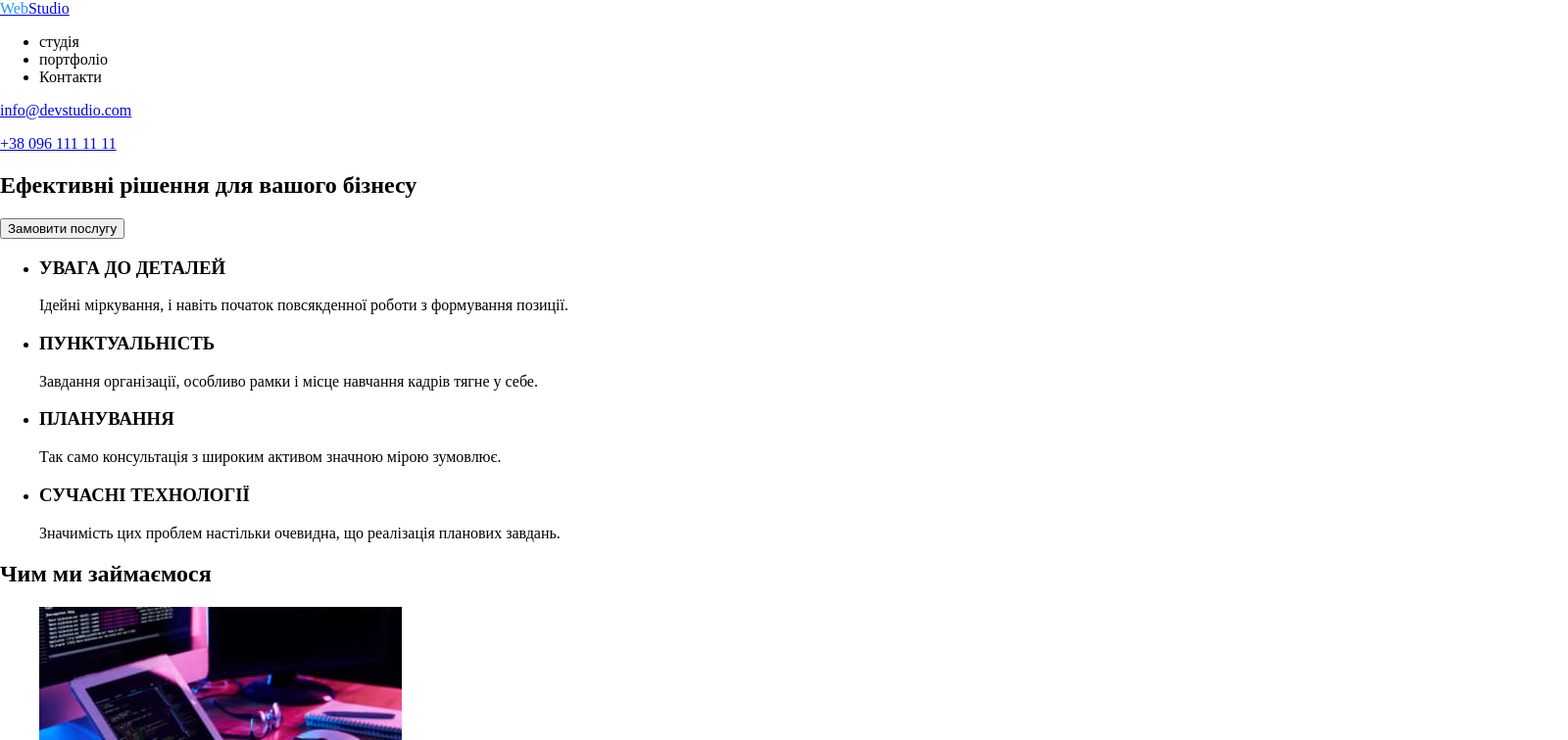
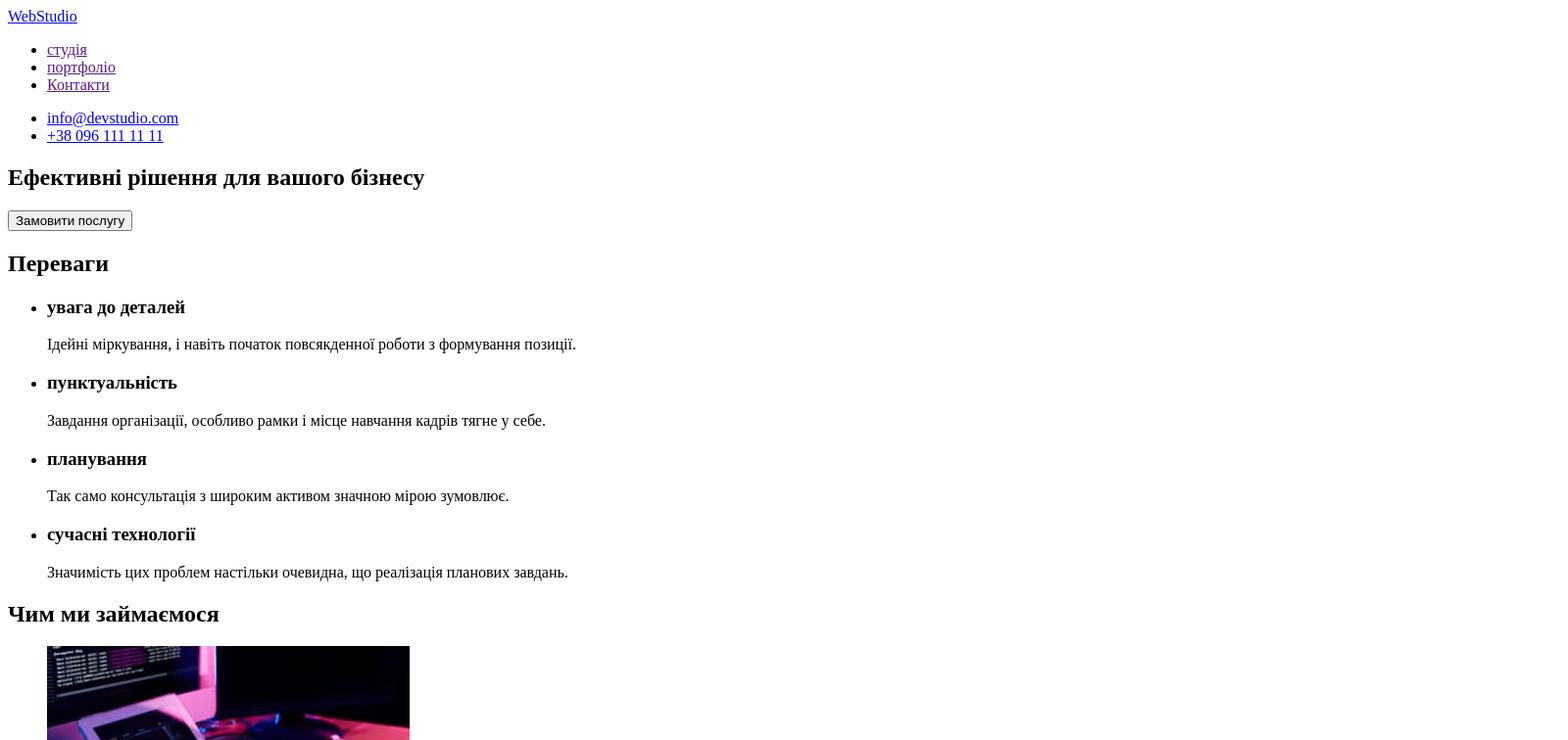
Before and after one commit to MaximKarlov/goit-markup-hw-01, a plain HTML site: page index.html in a window 1280 px wide. Shown: the top 756 px of the page at 98% size, 1600 px wide, since content can reach past the window. Drawn offline with Linux system fonts and the light colour scheme.

Commit message:
update after remsrks

```diff
--- a/index.html
+++ b/index.html
@@ -14,46 +14,50 @@
     <title>Студія</title>
 </head>
 
-<body class="main">
+<body>
     <header>
-
         <!-- navigation section -->
-        <a href="index.html"><span class="logo">Web</span>Studio</a>
         <nav>
+            <a href="index.html">Web<span>Studio</span></a>
             <ul>
-                <li>студія</li>
-                <li>портфоліо</li>
-                <li>Контакти</li>
+                <li><a href="">студія</a></li>
+                <li><a href="">портфоліо</a></li>
+                <li><a href="">Контакти</a></li>
             </ul>
         </nav>
-        <a href="mailto:info@devstudio.com">info@devstudio.com </a>
-        <p><a href="tel:+380961111111">+38 096 111 11 11</a></p>
+        <ul>
+            <li><a href="mailto:info@devstudio.com">info@devstudio.com </a></li>
+            <li><a href="tel:+380961111111">+38 096 111 11 11</a></li>
+        </ul>
+    </header>
+
+
+    <main>
 
         <!-- Zamovutu poslygy -->
         <section>
             <h1>Ефективні рішення для вашого бізнесу</h1>
             <button type="button">Замовити послугу</button>
         </section>
-    </header>
 
-    <main>
         <!--features Section -->
         <section>
+            <h2>Переваги</h2>
             <ul>
                 <li>
-                    <h3>УВАГА ДО ДЕТАЛЕЙ</h3>
+                    <h3>увага до деталей</h3>
                     <p>Ідейні міркування, і навіть початок повсякденної роботи з формування позиції.</p>
                 </li>
                 <li>
-                    <h3>ПУНКТУАЛЬНІСТЬ</h3>
+                    <h3>пунктуальність</h3>
                     <p>Завдання організації, особливо рамки і місце навчання кадрів тягне у себе.</p>
                 </li>
                 <li>
-                    <h3>ПЛАНУВАННЯ</h3>
+                    <h3>планування</h3>
                     <p>Так само консультація з широким активом значною мірою зумовлює.</p>
                 </li>
                 <li>
-                    <h3>СУЧАСНІ ТЕХНОЛОГІЇ</h3>
+                    <h3>сучасні технології</h3>
                     <p>Значимість цих проблем настільки очевидна, що реалізація планових завдань.</p>
                 </li>
             </ul>
@@ -76,22 +80,22 @@
                 <li>
                     <img src="./img/team/igor.jpg" alt="Product Designer" width="270" height="260">
                     <h3>Ігор Дем'яненко</h3>
-                    <p>Product Designer</p>
+                    <p leng="en">Product Designer</p>
                 </li>
                 <li>
                     <img src="./img/team/olga.jpg" alt="Frontend Developer" width="270" height="260">
                     <h3>Ольга Рєпіна</h3>
-                    <p>Frontend Developer</p>
+                    <p leng="en">Frontend Developer</p>
                 </li>
                 <li>
                     <img src="./img/team/mikola.jpg" alt="Marketing" width="270" height="260">
                     <h3>Микола Тарасов</h3>
-                    <p>Marketing</p>
+                    <p leng="en">Marketing</p>
                 </li>
                 <li>
                     <img src="./img/team/michael.jpg" alt="UI Designer" width="270" height="260">
                     <h3>Михайло Єрмаков</h3>
-                    <p>UI Designer</p>
+                    <p leng="en">UI Designer</p>
                 </li>
             </ul>
         </section>
@@ -100,9 +104,11 @@
     <footer>
         <a href="index.html"><span class="logo">Web</span>Studio</a>
         <address>
-            м.Київ, пр-т Лесі Українки, 26
-            <p>info@devstudio.com</p>
-            <p>+38 096 111 11 11</p>
+            <ul>
+                <li>м.Київ, пр-т Лесі Українки, 26</li>
+                <li><a href="mailto:info@devstudio.com">info@devstudio.com</a></li>
+                <li><a href="tel: +38 096 111 11 11">+38 096 111 11 11</a></li>
+            </ul>
         </address>
     </footer>
 </body>
```
